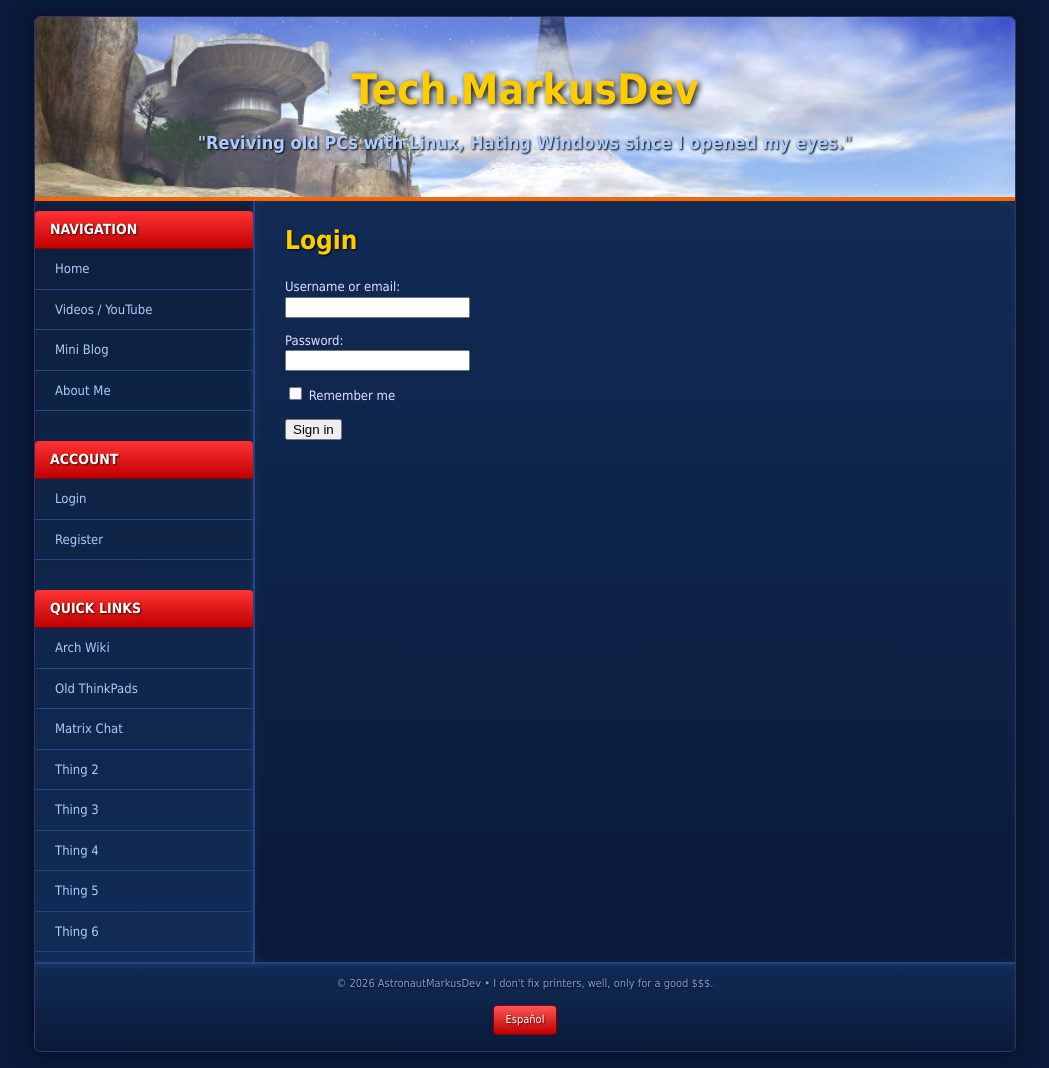
After one commit to AstronautMarkus/tech.astronautmarkus.dev, a Flask app: page /auth/login in a window 1280 px wide. The commit adds this page. Shown: the whole page, without its empty margins (115-1164 px from the left). Run offline with Flask 3, Linux system fonts and the light colour scheme.

Commit message:
feat: implement user authentication with registration and login functionality

```diff
--- a/website/app/__init__.py
+++ b/website/app/__init__.py
@@ -1,4 +1,5 @@
 from flask import Flask, g, redirect, render_template, request, url_for, current_app
+from flask_login import LoginManager
 from flask_sqlalchemy import SQLAlchemy
 from flask_migrate import Migrate
 from app.config.config import Config
@@ -13,6 +14,21 @@ ERROR_STATUS_CODES = (400, 401, 403, 404, 405, 429, 500, 502, 503, 504)
 
 db = SQLAlchemy()
 migrate = Migrate()
+login_manager = LoginManager()
+login_manager.login_view = 'auth.login'
+login_manager.login_message_category = 'warning'
+
+
+@login_manager.user_loader
+def load_user(user_id):
+	from app.models.models import User
+
+	try:
+		user_id = int(user_id)
+	except (TypeError, ValueError):
+		return None
+
+	return User.query.get(user_id)
 
 
 def get_current_language():
@@ -49,6 +65,7 @@ def create_app():
 
 	db.init_app(app)
 	migrate.init_app(app, db)
+	login_manager.init_app(app)
 
 	app.wsgi_app = ProxyFix(app.wsgi_app, x_for=1, x_proto=1)
 
@@ -95,6 +112,8 @@ def create_app():
 		app.register_error_handler(status_code, handle_http_error)
 
 	from app.routes.home import home_bp
+	from app.routes.auth import auth_bp
 	app.register_blueprint(home_bp)
+	app.register_blueprint(auth_bp)
 
 	return app
--- /dev/null
+++ b/website/app/routes/auth/__init__.py
@@ -0,0 +1,5 @@
+from flask import Blueprint
+
+auth_bp = Blueprint('auth', __name__, url_prefix='/auth', template_folder='templates')
+
+from . import index
--- /dev/null
+++ b/website/app/routes/auth/index.py
@@ -0,0 +1,144 @@
+from flask import flash, redirect, request, url_for
+from flask_login import current_user, login_required, login_user, logout_user
+from sqlalchemy import or_
+
+from . import auth_bp
+from app import db, get_current_language, render_localized_template
+from app.models.models import User
+
+
+def _safe_next_url(next_url):
+    return bool(next_url) and next_url.startswith('/')
+
+
+@auth_bp.route('/register', methods=['GET', 'POST'])
+def register():
+    if current_user.is_authenticated:
+        return redirect(url_for('home.index'))
+
+    errors = {}
+    form_data = {
+        'username': '',
+        'email': '',
+    }
+
+    if request.method == 'POST':
+        username = request.form.get('username', '').strip()
+        email = request.form.get('email', '').strip().lower()
+        password = request.form.get('password', '')
+        confirm_password = request.form.get('confirm_password', '')
+
+        form_data['username'] = username
+        form_data['email'] = email
+
+        lang = get_current_language()
+
+        if not username or not email or not password:
+            if not username:
+                errors['username'] = 'El usuario es obligatorio.' if lang == 'es' else 'Username is required.'
+            if not email:
+                errors['email'] = 'El correo es obligatorio.' if lang == 'es' else 'Email is required.'
+            if not password:
+                errors['password'] = 'La contraseña es obligatoria.' if lang == 'es' else 'Password is required.'
+
+        if not confirm_password:
+            errors['confirm_password'] = (
+                'Debes confirmar la contraseña.' if lang == 'es' else 'Password confirmation is required.'
+            )
+
+        if password and confirm_password and password != confirm_password:
+            errors['confirm_password'] = (
+                'Las contraseñas no coinciden.' if lang == 'es' else 'Passwords do not match.'
+            )
+
+        if not errors:
+            username_exists = User.query.filter_by(username=username).first()
+            email_exists = User.query.filter_by(email=email).first()
+
+            if username_exists:
+                errors['username'] = 'Ese usuario ya está registrado.' if lang == 'es' else 'That username is already registered.'
+
+            if email_exists:
+                errors['email'] = 'Ese correo ya está registrado.' if lang == 'es' else 'That email is already registered.'
+
+        if not errors:
+            user = User(
+                username=username,
+                email=email,
+                is_active=True,
+                is_admin=False,
+            )
+            user.set_password(password)
+            db.session.add(user)
+            db.session.commit()
+
+            login_user(user)
+            return redirect(url_for('home.index'))
+
+    return render_localized_template('auth/register.html', errors=errors, form_data=form_data)
+
+
+@auth_bp.route('/login', methods=['GET', 'POST'])
+def login():
+    if current_user.is_authenticated:
+        return redirect(url_for('home.index'))
+
+    next_url = request.args.get('next', '')
+    errors = {}
+    form_data = {
+        'identifier': '',
+        'remember': False,
+    }
+
+    if request.method == 'POST':
+        identifier = request.form.get('identifier', '').strip()
+        password = request.form.get('password', '')
+        remember = bool(request.form.get('remember'))
+
+        form_data['identifier'] = identifier
+        form_data['remember'] = remember
+
+        lang = get_current_language()
+
+        if not identifier:
+            errors['identifier'] = 'Usuario o correo obligatorio.' if lang == 'es' else 'Username or email is required.'
+
+        if not password:
+            errors['password'] = 'Contraseña obligatoria.' if lang == 'es' else 'Password is required.'
+
+        if not errors:
+            user = User.query.filter(
+                or_(User.username == identifier, User.email == identifier)
+            ).first()
+
+            if user and user.is_active and user.check_password(password):
+                login_user(user, remember=remember)
+
+                target_url = request.form.get('next', '')
+                if not _safe_next_url(target_url):
+                    target_url = url_for('home.index')
+
+                return redirect(target_url)
+
+            errors['password'] = 'Credenciales inválidas.' if lang == 'es' else 'Invalid credentials.'
+
+    return render_localized_template(
+        'auth/login.html',
+        next_url=next_url,
+        errors=errors,
+        form_data=form_data,
+    )
+
+
+@auth_bp.route('/logout')
+@login_required
+def logout():
+    lang = get_current_language()
+    logout_user()
+
+    if lang == 'es':
+        flash('Sesión cerrada correctamente.', 'success')
+    else:
+        flash('Signed out successfully.', 'success')
+
+    return redirect(url_for('auth.login'))
--- /dev/null
+++ b/website/app/templates/auth/login.html
@@ -0,0 +1,36 @@
+{% extends "base/base.html" %}
+
+{% block title %}Login{% endblock %}
+
+{% block content %}
+<h1>Login</h1>
+
+<form method="post" action="{{ url_for('auth.login') }}">
+    <input type="hidden" name="next" value="{{ next_url }}">
+
+    <p>
+        <label for="identifier">Username or email:</label><br>
+        <input type="text" id="identifier" name="identifier" value="{{ form_data.identifier }}" required>
+        {% if errors.identifier %}
+        <br><small>{{ errors.identifier }}</small>
+        {% endif %}
+    </p>
+
+    <p>
+        <label for="password">Password:</label><br>
+        <input type="password" id="password" name="password" required>
+        {% if errors.password %}
+        <br><small>{{ errors.password }}</small>
+        {% endif %}
+    </p>
+
+    <p>
+        <label>
+            <input type="checkbox" name="remember" value="1" {% if form_data.remember %}checked{% endif %}>
+            Remember me
+        </label>
+    </p>
+
+    <button type="submit">Sign in</button>
+</form>
+{% endblock %}
--- a/website/app/templates/base/base.html
+++ b/website/app/templates/base/base.html
@@ -25,13 +25,32 @@
             <h3>{% if current_lang == 'es' %}Navegación{% else %}Navigation{% endif %}</h3>
 
             <ul>
-                <li><a href="{{ url_for('home.index')}}">{% if current_lang == 'es' %}Inicio{% else %}Home{% endif %}</a></li>
-                <li><a href="{{ url_for('home.youtube_channel')}}">{% if current_lang == 'es' %}Videos / YouTube{% else %}Videos / YouTube{% endif %}</a></li>
+                <li><a href="{{ url_for('home.index')}}">{% if current_lang == 'es' %}Inicio{% else %}Home{% endif
+                        %}</a></li>
+                <li><a href="{{ url_for('home.youtube_channel')}}">{% if current_lang == 'es' %}Videos / YouTube{% else
+                        %}Videos / YouTube{% endif %}</a></li>
                 <li><a href="#">{% if current_lang == 'es' %}Mini Blog{% else %}Mini Blog{% endif %}</a></li>
                 <li><a href="#">{% if current_lang == 'es' %}Sobre mí{% else %}About Me{% endif %}</a></li>
             </ul>
 
-            <h3 style="margin-top:30px;">{% if current_lang == 'es' %}Enlaces Rápidos{% else %}Quick Links{% endif %}</h3>
+
+            <h3 style="margin-top:30px;">{% if current_lang == 'es' %}Cuenta{% else %}Account{% endif %} {% if
+                current_user.is_authenticated %} <i style="font-size: x-small;">({{ current_user.username }})</i> {%
+                endif %}</h3>
+            <ul>
+                {% if current_user.is_authenticated %}
+                <li><a href="{{ url_for('auth.logout')}}">{% if current_lang == 'es' %}Cerrar sesión{% else %}Logout{%
+                        endif %}</a></li>
+                {% else %}
+                <li><a href="{{ url_for('auth.login')}}">{% if current_lang == 'es' %}Iniciar sesión{% else %}Login{%
+                        endif %}</a></li>
+                <li><a href="{{ url_for('auth.register')}}">{% if current_lang == 'es' %}Registro{% else %}Register{%
+                        endif %}</a></li>
+                {% endif %}
+            </ul>
+
+            <h3 style="margin-top:30px;">{% if current_lang == 'es' %}Enlaces Rápidos{% else %}Quick Links{% endif %}
+            </h3>
             <ul>
                 <li><a href="#">Arch Wiki</a></li>
                 <li><a href="#">{% if current_lang == 'es' %}ThinkPads viejas{% else %}Old ThinkPads{% endif %}</a></li>
--- a/website/requirements.txt
+++ b/website/requirements.txt
@@ -4,6 +4,7 @@ certifi==2026.2.25
 charset-normalizer==3.4.4
 click==8.3.1
 flask==3.1.2
+flask-login==0.6.3
 flask-migrate==4.1.0
 flask-sqlalchemy==3.1.1
 greenlet==3.2.4
```
Also changed, not shown: website/app/models/models.py (+21 -0 lines), website/app/templates/auth/login_es.html (added, +36 -0 lines), website/app/templates/auth/register.html (added, +48 -0 lines), website/app/templates/auth/register_es.html (added, +48 -0 lines).
